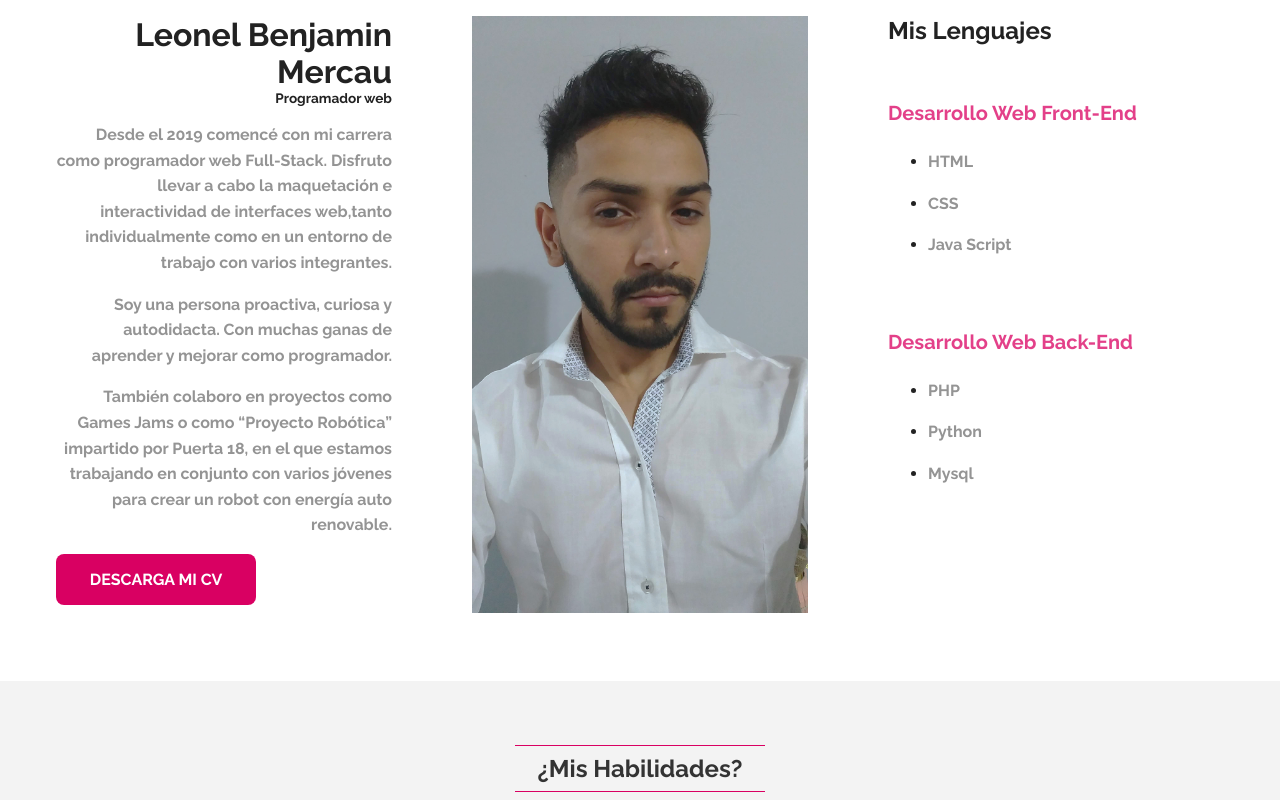
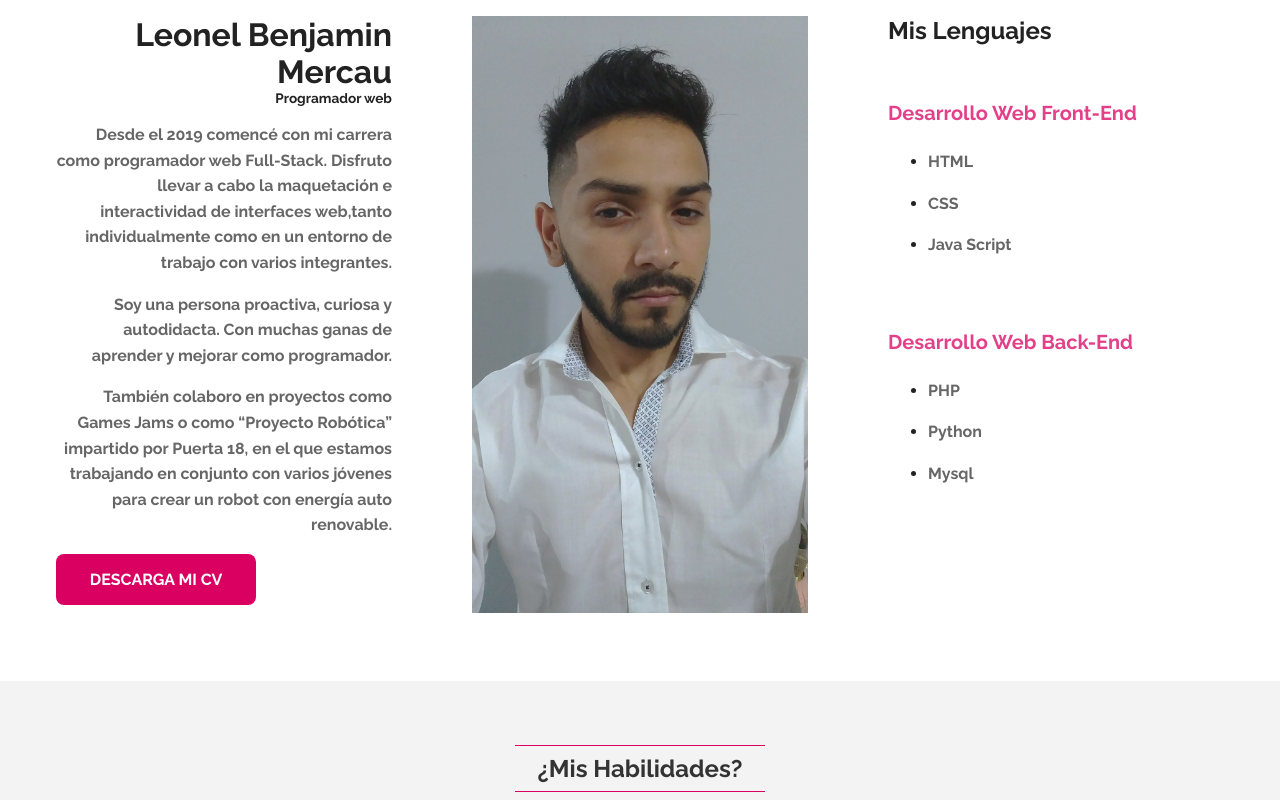
Before and after one commit to leonelbenjamin/LeonelMercau-cv, a plain HTML site: page index.html in a window 1280 px wide. Shown: the part 880-1680 px from the top of the page. Drawn offline with nearby package versions, Linux system fonts and the light colour scheme.

Commit message:
Update style.css

```diff
--- a/style.css
+++ b/style.css
@@ -9,7 +9,7 @@
     --white-color: #fff;
     --gray-light-color: #f3f3f3;
     --gray-color: #ccc;
-    --gray-dark-color: rgb(148, 148, 148);
+    --gray-dark-color: #666;
     --black-color: #000;
     --link-color: #509ee3;
     --title-color: #333;
```
